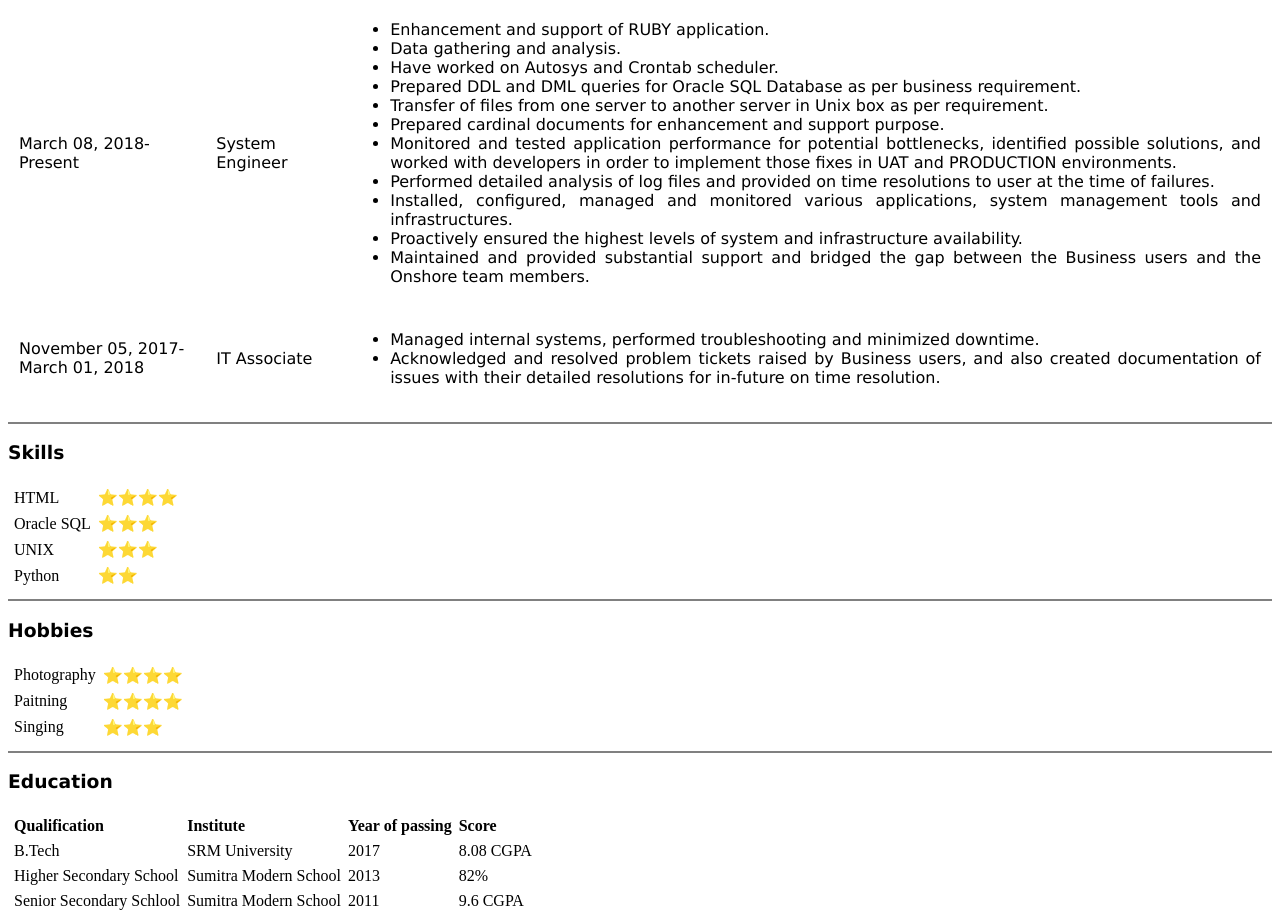
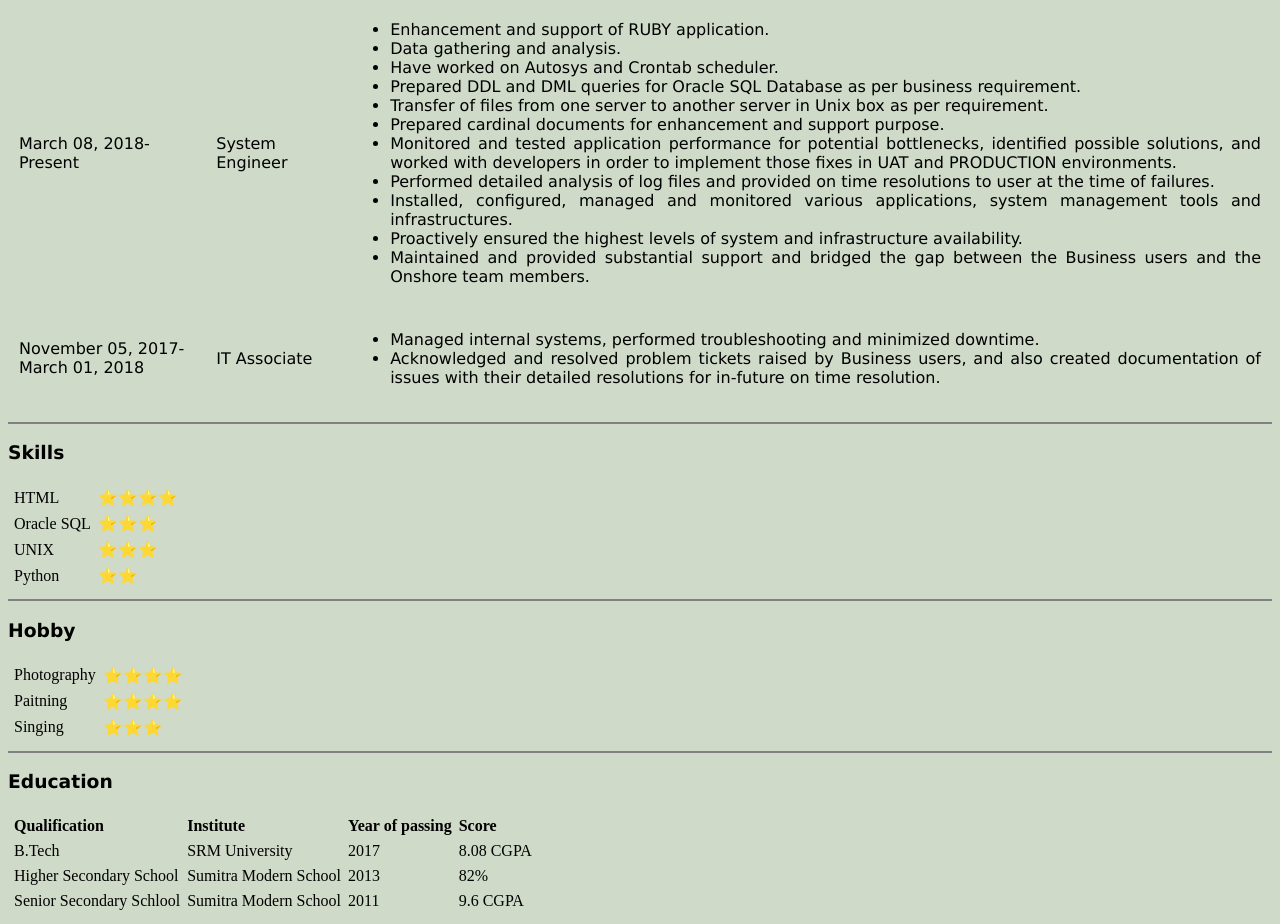
Before and after one commit to Ankur-web-dev/CV, a plain HTML site: page index.html in a window 1280 px wide. Shown: the part 460-1384 px from the top of the page. Drawn offline with Linux system fonts and the light colour scheme.

Commit message:
Update index.html

```diff
--- a/index.html
+++ b/index.html
@@ -6,7 +6,7 @@
   <title>Ankur's Personal Site</title>
 </head>
 
-<body>
+<body style="background-color: #cfdac8">
   <table cellspacing="20">
     <tr>
       <td><img src="https://hosting.photobucket.com/images/i/Ankur230196/circle-cropped.png?width=450&height=278&crop=fill" alt="Ankur's profile picture" height="140px" align="right"></td>
@@ -92,7 +92,7 @@
   </table>
 
   <hr size="2" noshade>
-  <h3 style="font-family:verdana">Hobbies</h3>
+  <h3 style="font-family:verdana">Hobby</h3>
   <table cellspacing="5">
     <tr>
       <td>Photography</td>
```
